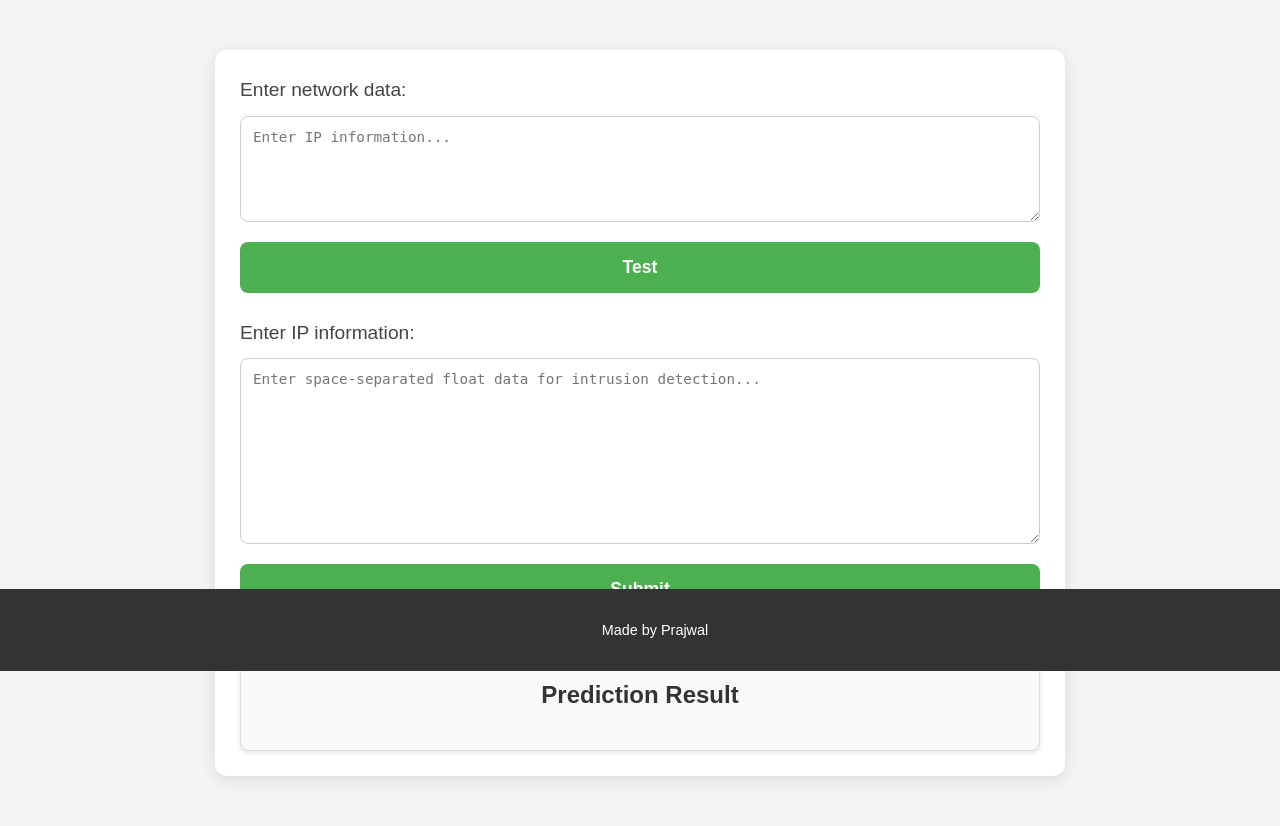
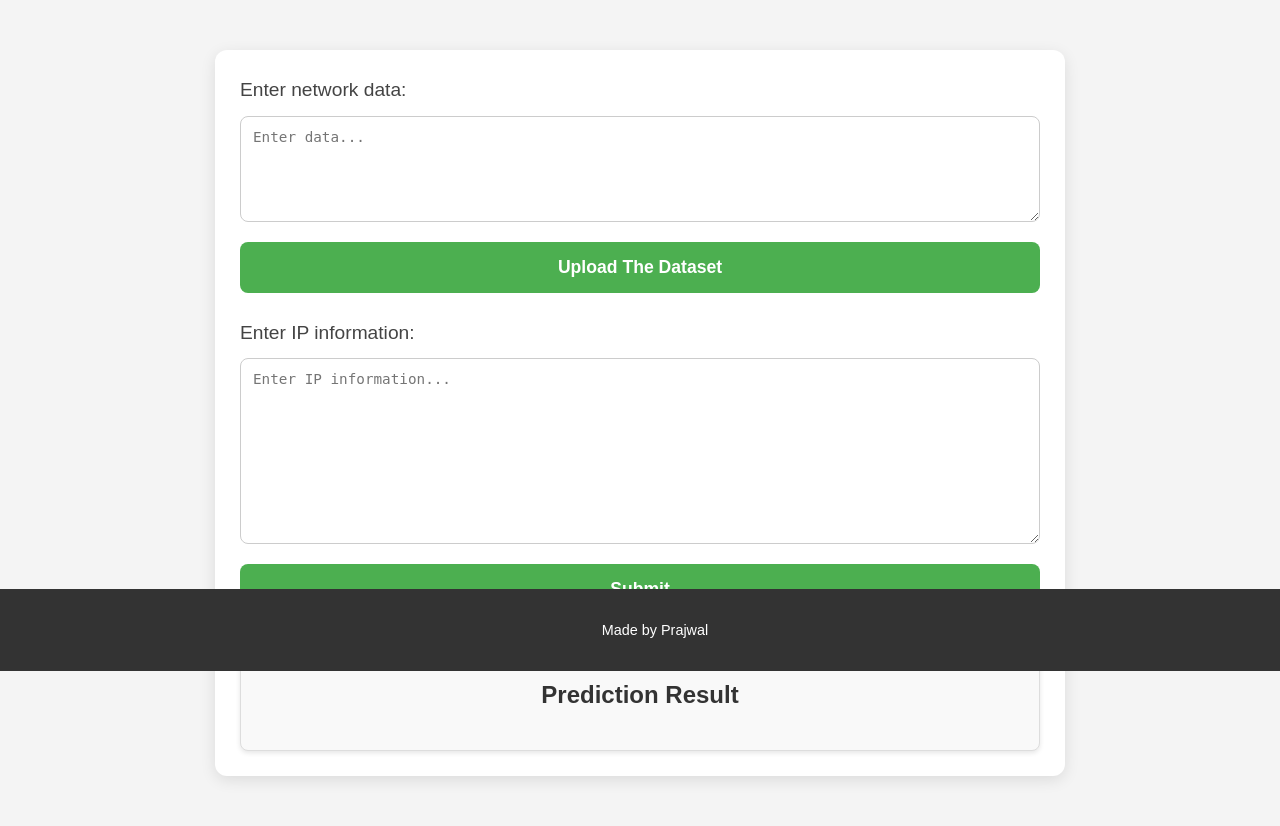
Before and after one commit to PGrokzzz/IDS, a Flask app: page / in a window 1280 px wide. Shown: the part 129-955 px from the top of the page. Run offline with Flask 3, Linux system fonts and the light colour scheme.

Commit message:
index.html

```diff
--- a/templates/index.html
+++ b/templates/index.html
@@ -15,17 +15,17 @@
     <!-- First form -->
     <form id="testForm">
       <label for="additionalInfo"> Enter network data:</label>
-      <textarea id="additionalInfo" name="additionalInfo" rows="5" placeholder="Enter IP information..."></textarea>
-      <button type="submit">Test</button>
+      <textarea id="additionalInfo" name="additionalInfo" rows="5" placeholder="Enter data..."></textarea>
+      <button type="submit">Upload The Dataset</button>
     </form>
 
     <!-- Processing message -->
-    <p id="processingMessage">Loading the Dataset...</p>
+    <p id="processingMessage">Updating the Dataset...</p>
 
     <!-- Second form -->
     <form id="inputForm" method="post" action="/predict">
       <label for="inputData">Enter IP information:</label>
-      <textarea id="inputData" name="inputData" rows="10" placeholder="Enter space-separated float data for intrusion detection..."></textarea>
+      <textarea id="inputData" name="inputData" rows="10" placeholder="Enter IP information..."></textarea>
       <button type="submit">Submit</button>
     </form>
 
@@ -53,7 +53,33 @@
         // Hide the processing message after 3 seconds (you can adjust this)
         document.getElementById('processingMessage').style.display = 'none';
         // You can also add further actions here (like sending form data to the server)
-      }, 3000);
+      }, 20000);
+    });
+
+    // Handle the second form (inputForm) using AJAX for the prediction
+    document.getElementById('inputForm').addEventListener('submit', function(event) {
+      event.preventDefault(); // Prevent the default form submission
+
+      // Get the input data from the form
+      const inputData = document.getElementById('inputData').value;
+
+      // Make an AJAX request to the /predict endpoint
+      fetch('/predict', {
+        method: 'POST',
+        headers: {
+          'Content-Type': 'application/x-www-form-urlencoded',
+        },
+        body: new URLSearchParams({ 'inputData': inputData }),
+      })
+      .then(response => response.json())  // Parse the JSON response
+      .then(data => {
+        // Update the result with the prediction
+        document.getElementById('result').innerText = data.prediction ? data.prediction : "Error in prediction";
+      })
+      .catch(error => {
+        // Handle any errors
+        document.getElementById('result').innerText = "An error occurred: " + error;
+      });
     });
   </script>
 </body>
```
